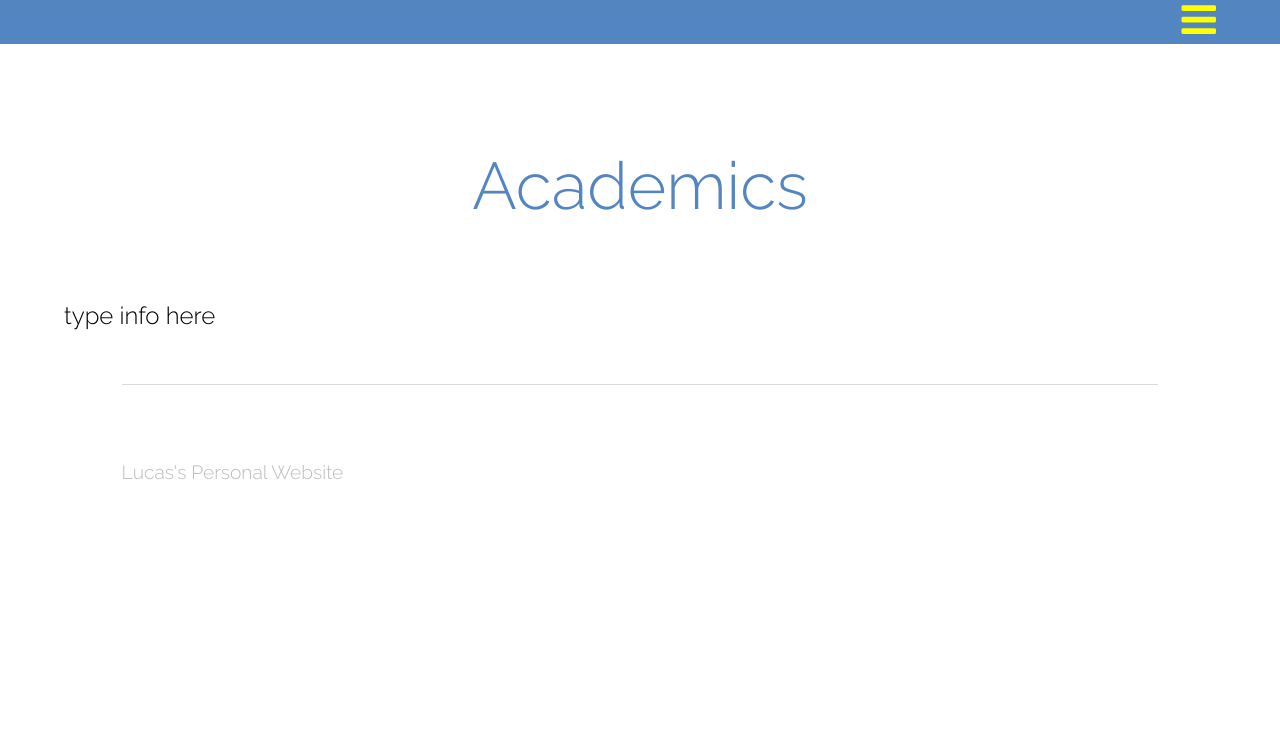
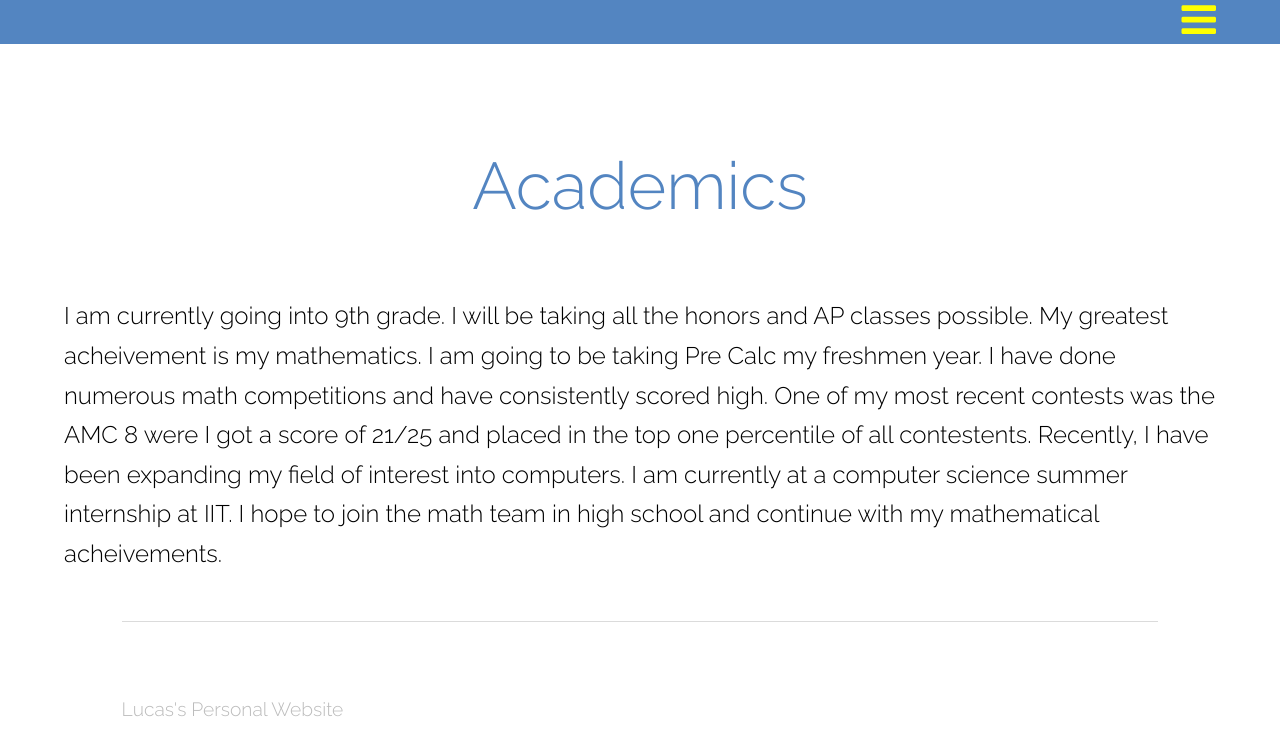
Before and after one commit to StefanDonisa/StefanDonisa, a plain HTML site: page academics.html in a window 1280 px wide. Drawn offline with Linux system fonts and the light colour scheme.

Commit message:
Update academics.html

```diff
--- a/academics.html
+++ b/academics.html
@@ -39,7 +39,7 @@
 						<h2>Academics</h2>
 						</header>
 						<p>
-						type info here
+						I am currently going into 9th grade. I will be taking all the honors and AP classes possible. My greatest acheivement is my mathematics. I am going to be taking Pre Calc my freshmen year. I have done numerous math competitions and have consistently scored high. One of my most recent contests was the AMC 8 were I got a score of 21/25 and placed in the top one percentile of all contestents. Recently, I have been expanding my field of interest into computers. I am currently at a computer science summer internship at IIT. I hope to join the math team in high school and continue with my mathematical acheivements.
 						</p>
 		<!-- Footer -->
 			<footer id="footer">
```
